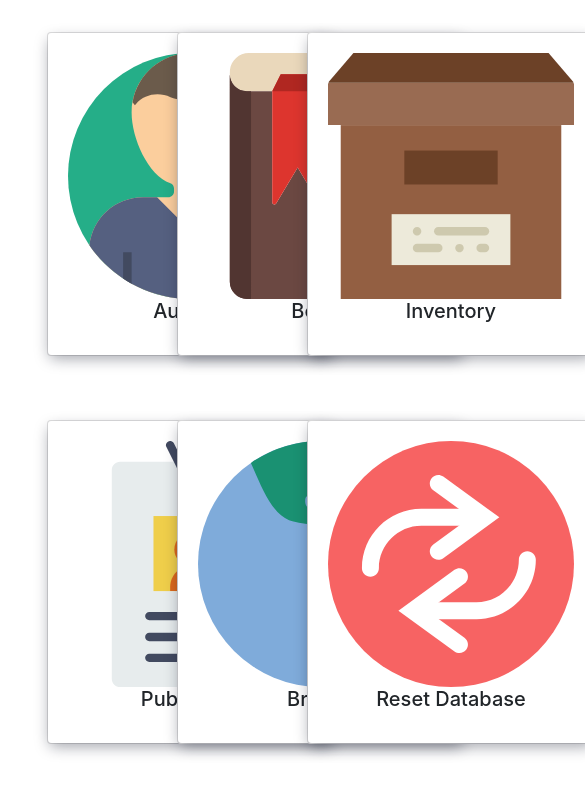
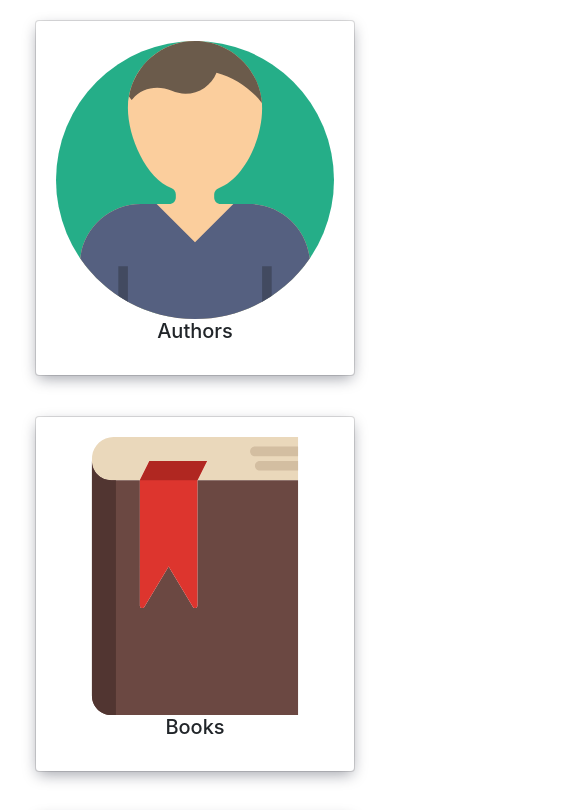
Before and after one commit to FultonG/COP4710-Assignment-5, a React (Create React App) app in the folder client/: page / in a window 390 px wide. Shown: the top 810 px of the page, 585 px wide, since content can reach past the window. Built offline with nearby package versions, Linux system fonts and the light colour scheme.

Commit message:
fixed mobile responsiveness

```diff
--- a/client/src/components/Home.js
+++ b/client/src/components/Home.js
@@ -21,8 +21,8 @@ class Home extends Component {
                 <Container>
                     <Row>
                         {menuOptions.map(option => (
-                            <Col xs={4}>
-                                <Card style={{ width: '18rem', margin: "2rem" }}>
+                            <Col xs={12} md={4}>
+                                <Card style={{margin: "20px"}}>
                                     <Card.Body className="rounded" style={{ borderRadius: "10px", boxShadow: "0 5px 15px -2px rgba(10, 16, 34, .4)", transition: "all 200ms ease" }}>
                                         <Image src={option.icon} fluid />
                                         <Card.Title>{option.name}</Card.Title>
```
